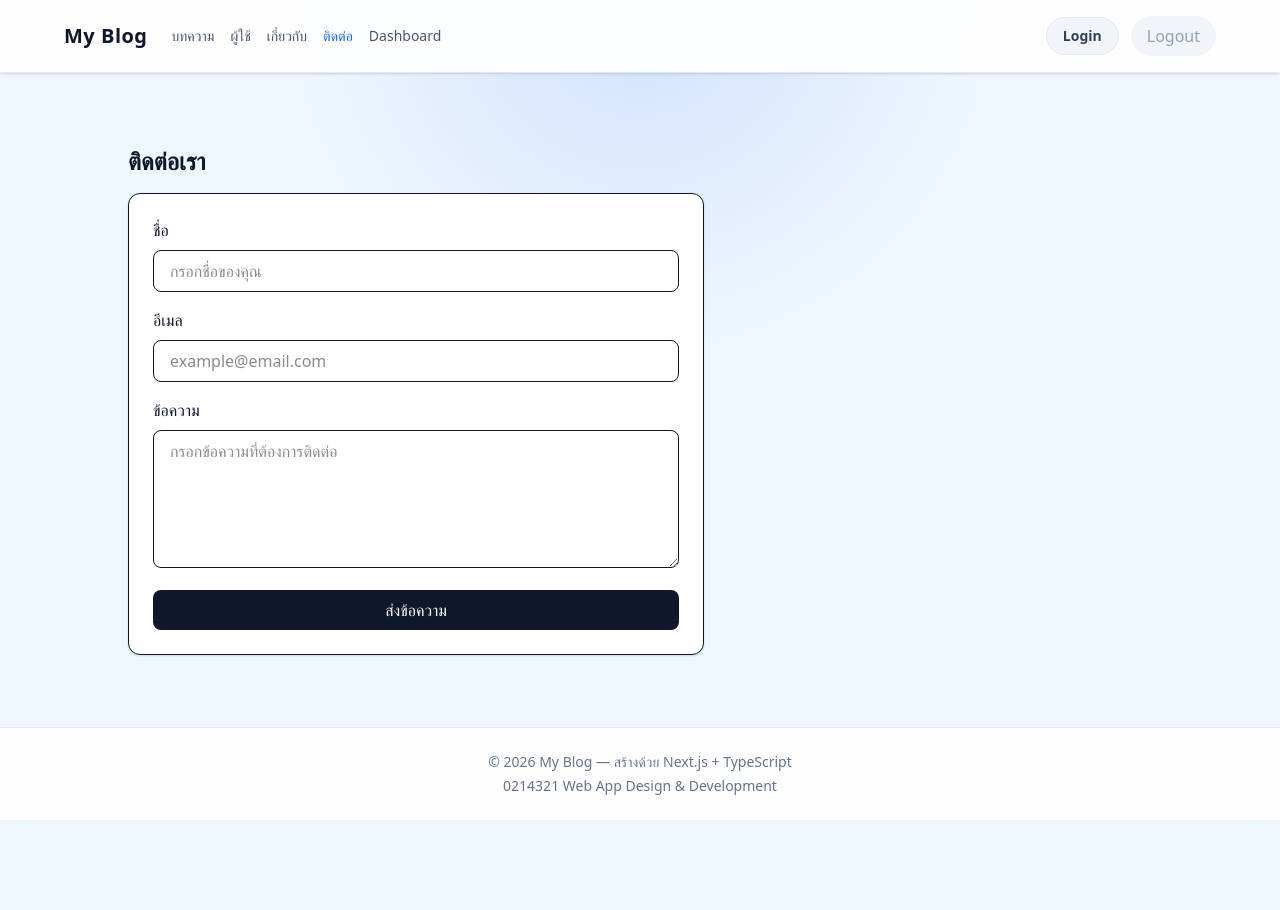
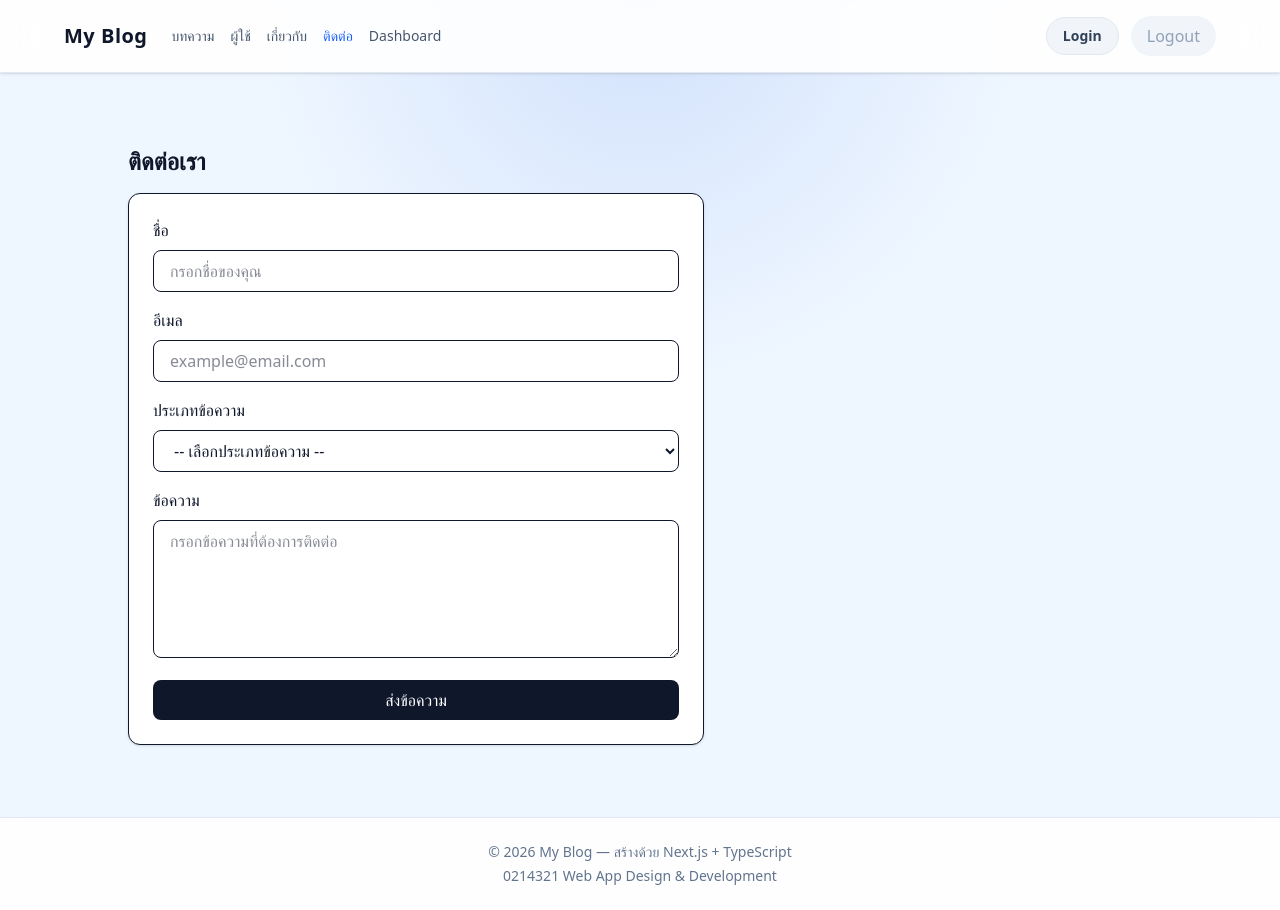
Before and after one commit to aratdapirasor-collab/lab7_form_103, a Next.js app: page /contact in a window 1280 px wide. Before the commit the page ends 820 px from the top, so only its background shows below. Built offline with nearby package versions, Linux system fonts and the light colour scheme.

Commit message:
feat: add message tag to contact form

```diff
--- a/components/ContactForm.tsx
+++ b/components/ContactForm.tsx
@@ -7,6 +7,7 @@ export default function ContactForm() {
   const [name, setName] = useState("");
   const [email, setEmail] = useState("");
   const [content, setContent] = useState("");
+  const [tag, setTag] = useState("");
   const [message, setMessage] = useState("");
 
   async function handleSubmit(e: React.FormEvent<HTMLFormElement>) {
@@ -19,6 +20,11 @@ export default function ContactForm() {
 
     if (!email.includes("@") || !email.includes(".")) {
       setMessage("กรุณากรอกอีเมลให้ถูกต้อง");
+      return;
+    }
+
+    if (!tag) {
+      setMessage("กรุณาเลือกประเภทข้อความ");
       return;
     }
 
@@ -37,6 +43,7 @@ export default function ContactForm() {
           name,
           email,
           message: content,
+          tag,
         }),
       });
 
@@ -51,6 +58,7 @@ export default function ContactForm() {
       setName("");
       setEmail("");
       setContent("");
+      setTag("");
     } catch {
       setMessage("เกิดข้อผิดพลาดในการเชื่อมต่อ");
     }
@@ -65,6 +73,7 @@ export default function ContactForm() {
         <label className="mb-2 block font-medium">
           ชื่อ
         </label>
+
         <input
           type="text"
           value={name}
@@ -78,6 +87,7 @@ export default function ContactForm() {
         <label className="mb-2 block font-medium">
           อีเมล
         </label>
+
         <input
           type="email"
           value={email}
@@ -89,8 +99,27 @@ export default function ContactForm() {
 
       <div className="mb-4">
         <label className="mb-2 block font-medium">
+          ประเภทข้อความ
+        </label>
+
+        <select
+          value={tag}
+          onChange={(e) => setTag(e.target.value)}
+          className="w-full rounded-lg border px-4 py-2 outline-none"
+        >
+          <option value="">-- เลือกประเภทข้อความ --</option>
+          <option value="ทั่วไป">ทั่วไป</option>
+          <option value="สอบถาม">สอบถาม</option>
+          <option value="ปัญหา">ปัญหา</option>
+          <option value="ข้อเสนอแนะ">ข้อเสนอแนะ</option>
+        </select>
+      </div>
+
+      <div className="mb-4">
+        <label className="mb-2 block font-medium">
           ข้อความ
         </label>
+
         <textarea
           value={content}
           onChange={(e) => setContent(e.target.value)}
```
